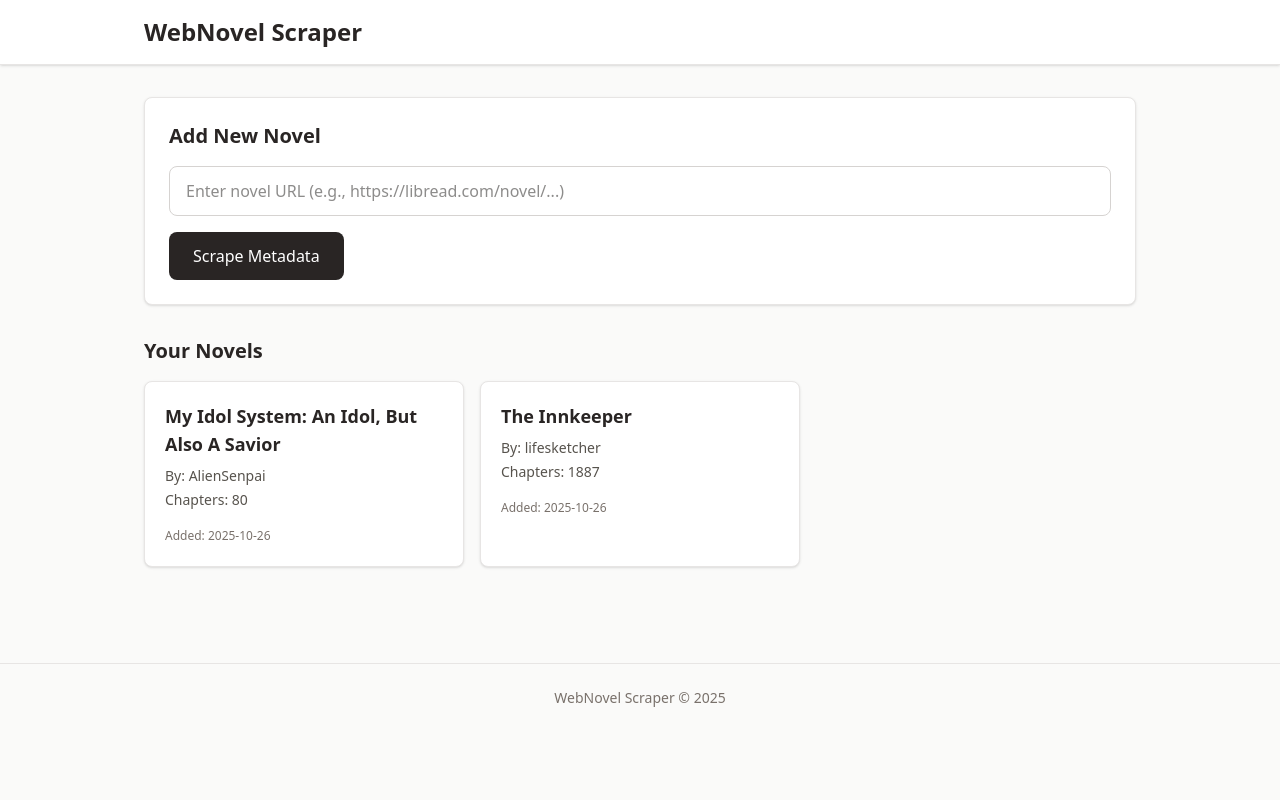
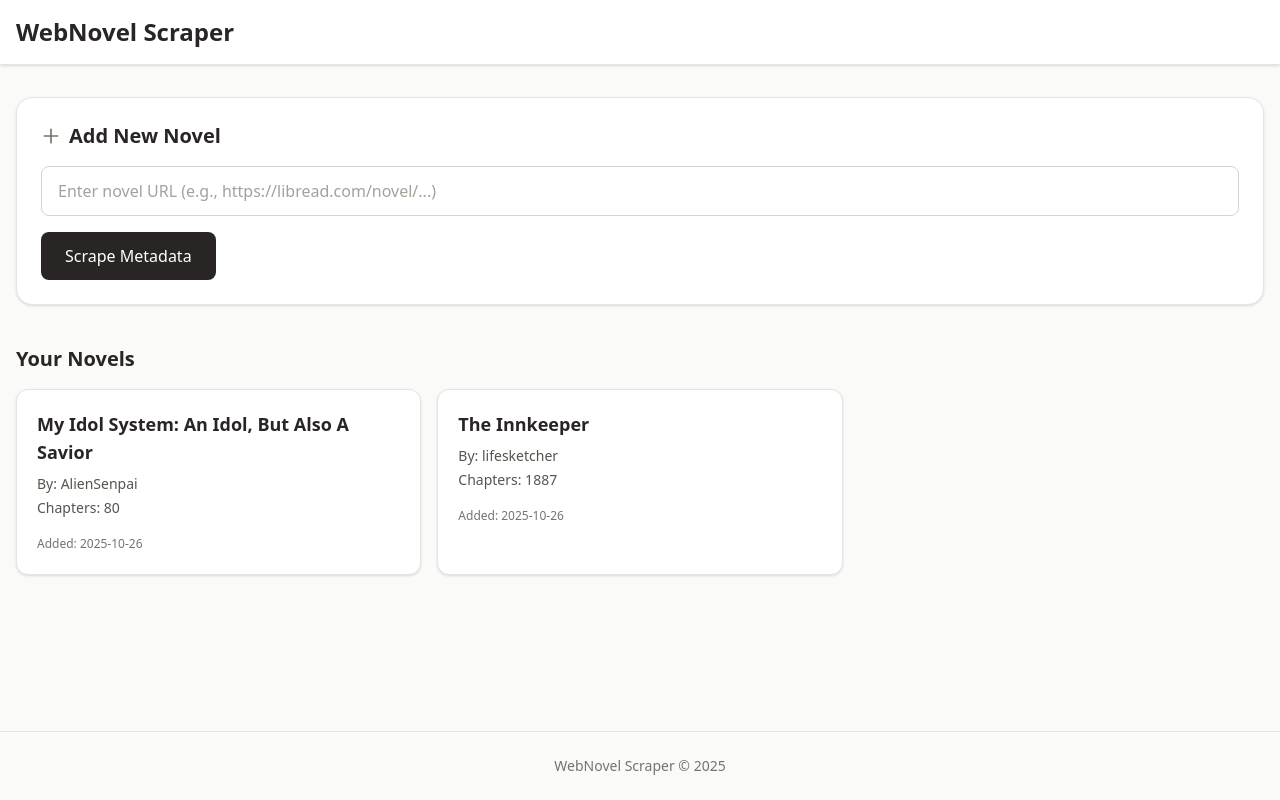
Before and after one commit to sagar-dwivedi/novel, a FastAPI app: page / in a window 1280 px wide. Run offline with FastAPI, Linux system fonts and the light colour scheme.

Commit message:
Add .gitignore and enhance base and index templates with improved styling and functionality

```diff
--- a/app/templates/base.html
+++ b/app/templates/base.html
@@ -1,10 +1,21 @@
 <!DOCTYPE html>
 <html lang="en">
+
 <head>
     <meta charset="UTF-8">
     <meta name="viewport" content="width=device-width, initial-scale=1.0">
     <title>{% block title %}WebNovel Scraper{% endblock %}</title>
+
+    <!-- Meta & SEO -->
+    <meta name="description"
+        content="A simple and modern WebNovel Scraper to fetch and organize online novels efficiently.">
+    <meta name="theme-color" content="#f5f5f4">
+    <link rel="icon" href="{{ url_for('static', filename='favicon.ico') }}">
+
+    <!-- Tailwind CSS -->
     <script src="https://cdn.jsdelivr.net/npm/@tailwindcss/browser@4"></script>
+
+    <!-- Custom Transitions -->
     <style>
         /* View Transition API setup */
         @view-transition {
@@ -19,13 +30,23 @@
 
         /* Optional: Custom transition for content */
         @keyframes fade-in {
-            from { opacity: 0; }
-            to { opacity: 1; }
+            from {
+                opacity: 0;
+            }
+
+            to {
+                opacity: 1;
+            }
         }
 
         @keyframes fade-out {
-            from { opacity: 1; }
-            to { opacity: 0; }
+            from {
+                opacity: 1;
+            }
+
+            to {
+                opacity: 0;
+            }
         }
 
         ::view-transition-old(root) {
@@ -36,43 +57,25 @@
             animation: 0.3s ease-out both fade-in;
         }
     </style>
-    <script>
-        // Initialize View Transition API for links
-        document.addEventListener('DOMContentLoaded', () => {
-            // Check if View Transition API is supported
-            if (!document.startViewTransition) {
-                return;
-            }
 
-            // Intercept navigation clicks
-            document.addEventListener('click', (e) => {
-                const link = e.target.closest('a');
+    {% block head %}{% endblock %}
+</head>
 
-                if (
-                    link &&
-                    link.href &&
-                    link.origin === location.origin &&
-                    !link.hasAttribute('download') &&
-                    !link.target
-                ) {
-                    e.preventDefault();
+<body
+    class="bg-stone-50 text-stone-900 dark:bg-stone-900 dark:text-stone-50 min-h-screen flex flex-col transition-colors">
+    <!-- Loading Overlay -->
+    <div id="page-loader"
+        class="hidden fixed inset-0 bg-white/70 dark:bg-stone-900/70 backdrop-blur-sm flex items-center justify-center text-stone-600 dark:text-stone-300 z-50">
+        Loading...
+    </div>
 
-                    const url = link.href;
-
-                    document.startViewTransition(() => {
-                        window.location.href = url;
-                    });
-                }
-            });
-        });
-    </script>
-</head>
-<body class="bg-stone-50 text-stone-900 min-h-screen">
     <!-- Navigation -->
-    <nav class="bg-white border-b border-stone-200 sticky top-0 z-10 shadow-sm">
-        <div class="max-w-5xl mx-auto px-4 py-4">
+    <nav class="bg-white dark:bg-stone-800 border-b border-stone-200 dark:border-stone-700 sticky top-0 z-10 shadow-sm"
+        aria-label="Main navigation">
+        <div class="container mx-auto px-4 py-4">
             <h1 class="text-2xl font-bold">
-                <a href="/" class="text-stone-800 hover:text-stone-600 transition-colors">
+                <a href="/"
+                    class="text-stone-800 dark:text-stone-100 hover:text-stone-600 dark:hover:text-stone-300 transition-colors">
                     WebNovel Scraper
                 </a>
             </h1>
@@ -80,13 +83,44 @@
     </nav>
 
     <!-- Main Content -->
-    <main class="max-w-5xl mx-auto px-4 py-8">
+    <main class="container mx-auto px-4 py-8 flex-1">
         {% block content %}{% endblock %}
     </main>
 
     <!-- Footer -->
-    <footer class="mt-16 py-6 text-center text-stone-500 text-sm border-t border-stone-200">
+    <footer
+        class="mt-16 py-6 text-center text-stone-500 dark:text-stone-400 text-sm border-t border-stone-200 dark:border-stone-700">
         <p>WebNovel Scraper &copy; 2025</p>
     </footer>
 </body>
+
+<script>
+    // Initialize View Transition API for links
+    document.addEventListener('DOMContentLoaded', () => {
+        if (!document.startViewTransition) return;
+
+        // Intercept navigation clicks
+        document.addEventListener('click', (e) => {
+            const link = e.target.closest('a');
+            if (
+                link &&
+                link.href &&
+                link.origin === location.origin &&
+                !link.hasAttribute('download') &&
+                !link.target
+            ) {
+                e.preventDefault();
+                const url = link.href;
+
+                // Show loader during transition
+                const loader = document.getElementById('page-loader');
+                if (loader) loader.classList.remove('hidden');
+
+                document.startViewTransition(() => {
+                    window.location.href = url;
+                });
+            }
+        });
+    });
+</script>
 </html>
--- a/app/templates/index.html
+++ b/app/templates/index.html
@@ -1,10 +1,17 @@
 {% extends "base.html" %}
 
 {% block content %}
-<div class="space-y-8">
+<div class="space-y-10">
+
     <!-- Add New Novel Section -->
-    <section class="bg-white rounded-lg shadow-sm border border-stone-200 p-6">
-        <h2 class="text-xl font-semibold text-stone-800 mb-4">Add New Novel</h2>
+    <section class="bg-white dark:bg-stone-800 rounded-2xl shadow-sm border border-stone-200 dark:border-stone-700 p-6 transition-colors">
+        <h2 class="text-xl font-semibold text-stone-800 dark:text-stone-100 mb-4 flex items-center gap-2">
+            <svg xmlns="http://www.w3.org/2000/svg" class="h-5 w-5 text-stone-500" fill="none" viewBox="0 0 24 24" stroke="currentColor">
+                <path stroke-linecap="round" stroke-linejoin="round" stroke-width="2" d="M12 4v16m8-8H4"/>
+            </svg>
+            Add New Novel
+        </h2>
+
         <form id="scrapeForm" onsubmit="scrapeMetadata(event)" class="space-y-4">
             <div>
                 <input
@@ -12,36 +19,46 @@
                     name="url"
                     placeholder="Enter novel URL (e.g., https://libread.com/novel/...)"
                     required
-                    class="w-full px-4 py-3 border border-stone-300 rounded-lg focus:outline-none focus:ring-2 focus:ring-stone-400 focus:border-transparent transition-shadow"
+                    class="w-full px-4 py-3 border border-stone-300 dark:border-stone-600 bg-white dark:bg-stone-900 rounded-lg focus:outline-none focus:ring-2 focus:ring-stone-400 focus:border-transparent transition-all placeholder-stone-400 dark:placeholder-stone-500"
                 >
             </div>
+
             <button
                 type="submit"
-                class="w-full sm:w-auto px-6 py-3 bg-stone-800 text-white font-medium rounded-lg hover:bg-stone-700 focus:outline-none focus:ring-2 focus:ring-stone-400 focus:ring-offset-2 transition-colors disabled:opacity-50 disabled:cursor-not-allowed"
+                id="scrapeButton"
+                class="w-full sm:w-auto px-6 py-3 bg-stone-800 dark:bg-stone-700 text-white font-medium rounded-lg hover:bg-stone-700 dark:hover:bg-stone-600 focus:outline-none focus:ring-2 focus:ring-stone-400 focus:ring-offset-2 transition disabled:opacity-50 disabled:cursor-not-allowed flex items-center justify-center gap-2"
             >
-                Scrape Metadata
+                <span>Scrape Metadata</span>
+                <svg id="spinner" class="hidden animate-spin h-5 w-5 text-white" xmlns="http://www.w3.org/2000/svg" fill="none" viewBox="0 0 24 24">
+                    <circle class="opacity-25" cx="12" cy="12" r="10" stroke="currentColor" stroke-width="4"></circle>
+                    <path class="opacity-75" fill="currentColor" d="M4 12a8 8 0 018-8v4a4 4 0 00-4 4H4z"></path>
+                </svg>
             </button>
         </form>
+
+        <!-- Feedback Message -->
+        <div id="feedback" class="mt-4 hidden text-sm"></div>
     </section>
 
     <!-- Your Novels Section -->
     <section>
-        <h2 class="text-xl font-semibold text-stone-800 mb-4">Your Novels</h2>
+        <h2 class="text-xl font-semibold text-stone-800 dark:text-stone-100 mb-4">Your Novels</h2>
+
         <div class="grid gap-4 sm:grid-cols-2 lg:grid-cols-3">
             {% for novel in novels %}
-            <div class="bg-white rounded-lg shadow-sm border border-stone-200 p-5 hover:shadow-md transition-shadow">
+            <div class="bg-white dark:bg-stone-800 rounded-xl shadow-sm border border-stone-200 dark:border-stone-700 p-5 hover:shadow-md transition-all hover:-translate-y-0.5">
                 <h3 class="text-lg font-semibold mb-2">
-                    <a href="/novel/{{ novel.slug }}" class="text-stone-800 hover:text-stone-600 transition-colors">
+                    <a href="/novel/{{ novel.slug }}" class="text-stone-800 dark:text-stone-100 hover:text-stone-600 dark:hover:text-stone-300 transition-colors">
                         {{ novel.title }}
                     </a>
                 </h3>
-                <p class="text-stone-600 text-sm mb-1">By: {{ novel.author }}</p>
-                <p class="text-stone-600 text-sm mb-3">Chapters: {{ novel.chapters|length }}</p>
-                <small class="text-stone-500 text-xs">Added: {{ novel.created_at.strftime('%Y-%m-%d') }}</small>
+                <p class="text-stone-600 dark:text-stone-400 text-sm mb-1">By: {{ novel.author }}</p>
+                <p class="text-stone-600 dark:text-stone-400 text-sm mb-3">Chapters: {{ novel.chapters|length }}</p>
+                <small class="text-stone-500 dark:text-stone-400 text-xs">Added: {{ novel.created_at.strftime('%Y-%m-%d') }}</small>
             </div>
             {% else %}
-            <div class="col-span-full bg-stone-100 rounded-lg p-8 text-center">
-                <p class="text-stone-600">No novels added yet. Add a novel using the form above.</p>
+            <div class="col-span-full bg-stone-100 dark:bg-stone-800 border border-stone-200 dark:border-stone-700 rounded-xl p-10 text-center">
+                <p class="text-stone-600 dark:text-stone-400">No novels added yet. Add one using the form above.</p>
             </div>
             {% endfor %}
         </div>
@@ -51,12 +68,16 @@
 <script>
 async function scrapeMetadata(event) {
     event.preventDefault();
-    const formData = new FormData(event.target);
-    const button = event.target.querySelector('button');
-    const originalText = button.textContent;
 
-    button.textContent = 'Scraping...';
+    const form = event.target;
+    const formData = new FormData(form);
+    const button = document.getElementById('scrapeButton');
+    const spinner = document.getElementById('spinner');
+    const feedback = document.getElementById('feedback');
+
     button.disabled = true;
+    spinner.classList.remove('hidden');
+    feedback.classList.add('hidden');
 
     try {
         const response = await fetch('/scrape-metadata', {
@@ -65,9 +86,14 @@ async function scrapeMetadata(event) {
         });
 
         const result = await response.json();
+
         if (response.ok) {
-            alert(result.message);
-            // Use View Transition API if available
+            feedback.textContent = '✅ ' + result.message;
+            feedback.className = 'mt-4 text-green-600 dark:text-green-400 text-sm';
+            feedback.classList.remove('hidden');
+
+            // Redirect with transition
+            setTimeout(() => {
                 if (document.startViewTransition) {
                     document.startViewTransition(() => {
                         window.location.href = `/novel/${result.slug}`;
@@ -75,14 +101,19 @@ async function scrapeMetadata(event) {
                 } else {
                     window.location.href = `/novel/${result.slug}`;
                 }
+            }, 800);
         } else {
-            alert('Error: ' + result.detail);
+            feedback.textContent = '⚠️ ' + (result.detail || 'An error occurred.');
+            feedback.className = 'mt-4 text-red-600 dark:text-red-400 text-sm';
+            feedback.classList.remove('hidden');
         }
     } catch (error) {
-        alert('Error scraping metadata: ' + error.message);
+        feedback.textContent = '❌ Error: ' + error.message;
+        feedback.className = 'mt-4 text-red-600 dark:text-red-400 text-sm';
+        feedback.classList.remove('hidden');
     } finally {
-        button.textContent = originalText;
         button.disabled = false;
+        spinner.classList.add('hidden');
     }
 }
 </script>
```
Also changed, not shown: 1 other file. Lines whose indentation alone changed are shown as unchanged.
